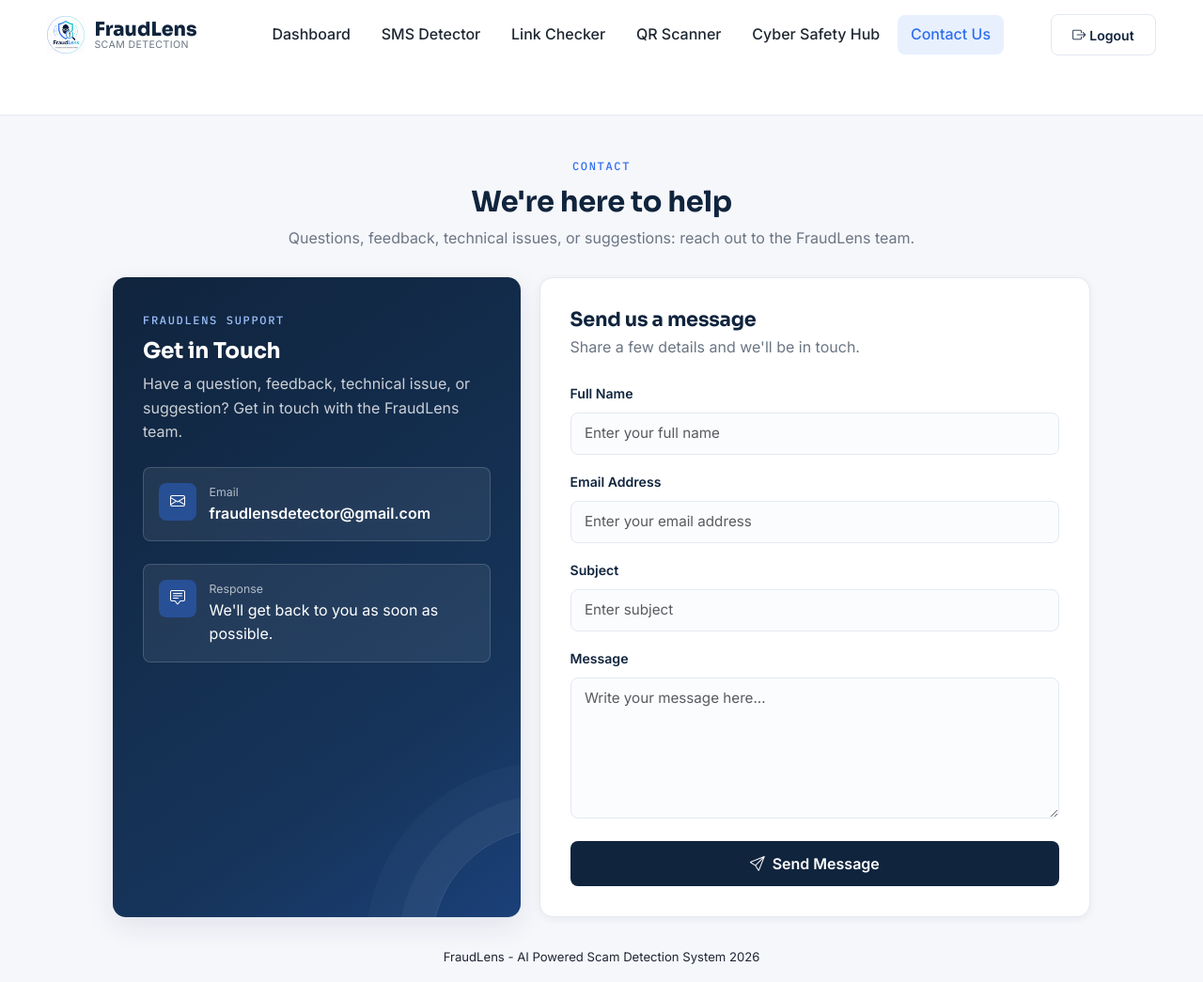
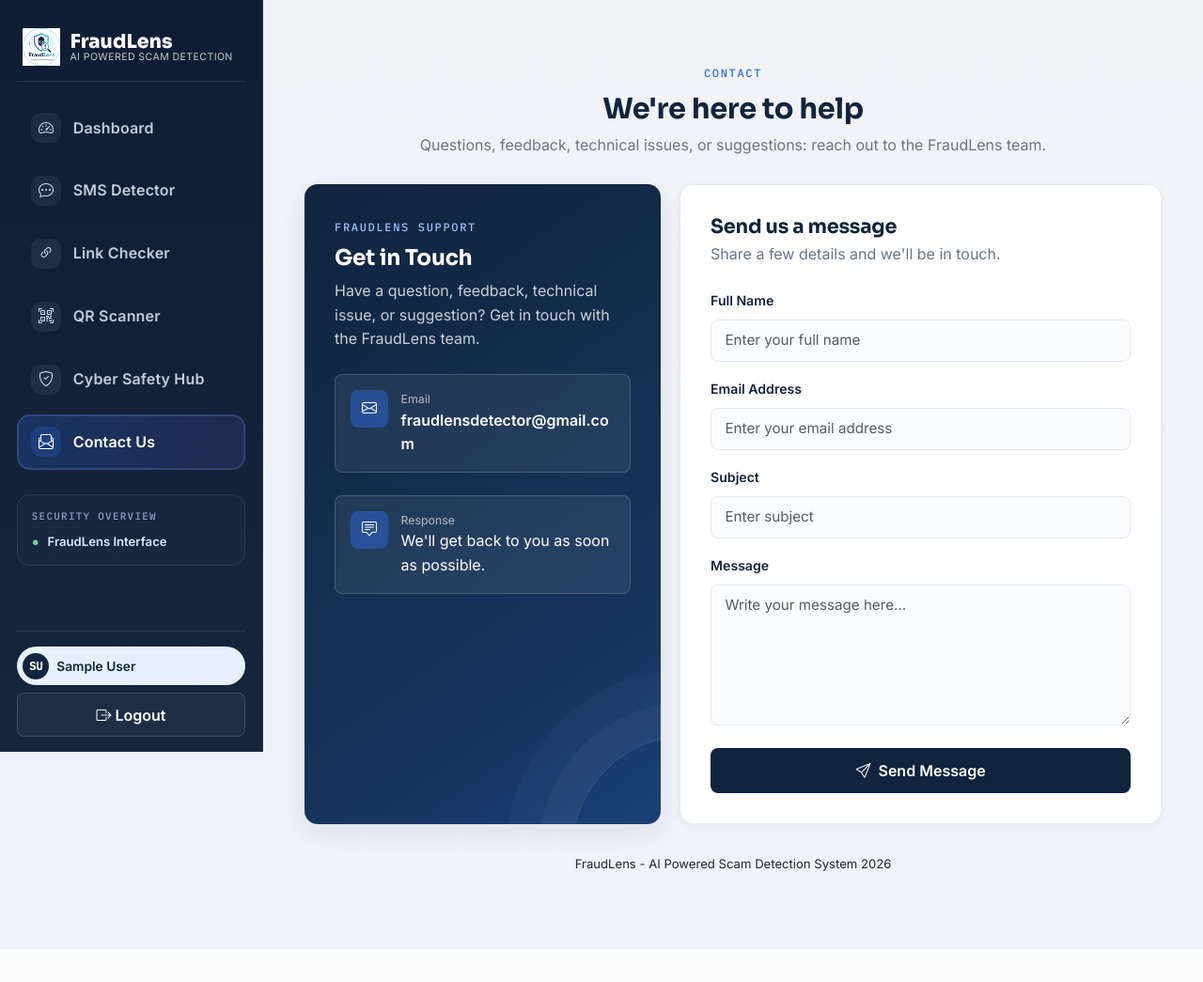
Before and after one commit to tejasmanevk18-hash/FraudLens, a Flask app: page /contact in a window 1280 px wide. Shown: the whole page at 94% size. After the commit the page ends 1009 px from the top, so only its background shows below. Run offline with Flask 3, Linux system fonts and the light colour scheme; the visitor is signed in with stand-in values (Sample User, id 1).

Commit message:
Updated Contact page  Error

```diff
--- a/app.py
+++ b/app.py
@@ -277,7 +277,8 @@
             status_type = "error"
             return render_template(
                 "contact.html", form_data=form_data,
-                status_message=status_message, status_type=status_type
+                status_message=status_message, status_type=status_type,
+                user=current_user_from_session()
             ), 400
 
         submitted_at = datetime.utcnow().strftime("%Y-%m-%d %H:%M UTC")
@@ -320,7 +321,8 @@
 
     return render_template(
         "contact.html", form_data=form_data,
-        status_message=status_message, status_type=status_type
+        status_message=status_message, status_type=status_type,
+        user=current_user_from_session()
     )
 
 
--- a/static/js/script.js
+++ b/static/js/script.js
@@ -583,6 +583,7 @@
       'qr_scanner',
       'safety_hub'
     ];
+    const profilePages = ['contact'];
 
     let current = window.location.pathname.split('/').pop();
     if (!current) current = 'index';
@@ -590,19 +591,19 @@
       current = current.replace(/\.html$/i, '');
     }
 
-    if (!guardedPages.includes(current)) return null;
+    if (!guardedPages.includes(current) && !profilePages.includes(current)) return null;
 
     try {
       const resp = await fetch('/api/whoami', { credentials: 'same-origin' });
       const data = await resp.json().catch(() => ({}));
       if (!data.logged_in) {
-        window.location.href = '/login';
+        if (guardedPages.includes(current)) window.location.href = '/login';
         return null;
       }
       return data.user || null;
     } catch (e) {
       // On network error, fall back to redirect to login to be safe
-      window.location.href = '/login';
+      if (guardedPages.includes(current)) window.location.href = '/login';
       return null;
     }
   }
--- a/templates/contact.html
+++ b/templates/contact.html
@@ -10,41 +10,65 @@
 <link href="{{ url_for('static', filename='css/style.css') }}" rel="stylesheet">
 </head>
 <body>
-<nav class="navbar navbar-expand-lg fl-navbar">
-  <div class="container page-shell px-0">
-    <a class="fl-brand navbar-brand" href="{{ url_for('dashboard') if session.get('user_id') else url_for('login') }}">
-      <img src="{{ url_for('static', filename='images/logo.png') }}" alt="FraudLens Logo" class="fl-logo-img">
-      <div class="fl-logo-fallback">FL</div>
-      <div class="fl-brand-text">
-        <span class="fl-brand-name">FraudLens</span>
-        <span class="fl-brand-sub">Scam Detection</span>
+<div class="fl-app-shell">
+  <aside class="fl-sidebar">
+    <div class="fl-sidebar-inner">
+      <a class="fl-sidebar-brand fl-brand" href="{{ url_for('dashboard') if user else url_for('login') }}">
+        <img src="{{ url_for('static', filename='images/logo.png') }}" alt="FraudLens Logo" class="fl-logo-img">
+        <div class="fl-logo-fallback">FL</div>
+        <div class="fl-brand-text">
+          <span class="fl-brand-name">FraudLens</span>
+          <span class="fl-brand-sub">AI Powered Scam Detection</span>
+        </div>
+      </a>
+
+      <nav class="fl-sidebar-nav" aria-label="Main navigation">
+        <a class="fl-nav-item" href="{{ url_for('dashboard') }}"><span class="fl-nav-icon"><i class="bi bi-speedometer2"></i></span><span>Dashboard</span></a>
+        <a class="fl-nav-item" href="{{ url_for('sms_detector') }}"><span class="fl-nav-icon"><i class="bi bi-chat-dots"></i></span><span>SMS Detector</span></a>
+        <a class="fl-nav-item" href="{{ url_for('link_checker') }}"><span class="fl-nav-icon"><i class="bi bi-link-45deg"></i></span><span>Link Checker</span></a>
+        <a class="fl-nav-item" href="{{ url_for('qr_scanner') }}"><span class="fl-nav-icon"><i class="bi bi-qr-code-scan"></i></span><span>QR Scanner</span></a>
+        <a class="fl-nav-item" href="{{ url_for('safety_hub') }}"><span class="fl-nav-icon"><i class="bi bi-shield-check"></i></span><span>Cyber Safety Hub</span></a>
+        <a class="fl-nav-item active" href="{{ url_for('contact') }}"><span class="fl-nav-icon"><i class="bi bi-envelope-paper"></i></span><span>Contact Us</span></a>
+      </nav>
+
+      <div class="fl-security-card">
+        <span class="label">Security Overview</span>
+        <div class="status-row"><span style="color: #66d69a;">●</span> FraudLens Interface</div>
       </div>
-    </a>
-    <button class="navbar-toggler" type="button" data-bs-toggle="collapse" data-bs-target="#navMain" aria-label="Toggle navigation">
-      <span class="navbar-toggler-icon"></span>
-    </button>
-    <div class="collapse navbar-collapse" id="navMain">
-      <ul class="navbar-nav mx-auto gap-lg-1 mt-3 mt-lg-0">
-        <li class="nav-item"><a class="nav-link" href="{{ url_for('dashboard') }}">Dashboard</a></li>
-        <li class="nav-item"><a class="nav-link" href="{{ url_for('sms_detector') }}">SMS Detector</a></li>
-        <li class="nav-item"><a class="nav-link" href="{{ url_for('link_checker') }}">Link Checker</a></li>
-        <li class="nav-item"><a class="nav-link" href="{{ url_for('qr_scanner') }}">QR Scanner</a></li>
-        <li class="nav-item"><a class="nav-link" href="{{ url_for('safety_hub') }}">Cyber Safety Hub</a></li>
-        <li class="nav-item"><a class="nav-link active" href="{{ url_for('contact') }}">Contact Us</a></li>
-      </ul>
-      <div class="d-flex align-items-center gap-3 mt-3 mt-lg-0">
-        {% if session.get('user_id') %}
-        <a class="btn btn-outline-soft btn-sm" href="{{ url_for('logout') }}"><i class="bi bi-box-arrow-right me-1"></i>Logout</a>
+
+      <div class="fl-sidebar-footer">
+        {% if user %}
+        <button type="button" class="fl-user-chip w-100 text-start" id="userChip" aria-label="Open My Profile" title="My Profile">
+          <span class="fl-user-avatar">{{ (user.full_name[:2].upper()) if user.full_name else 'FL' }}</span>
+          <span>{{ user.full_name or 'User' }}</span>
+        </button>
+        <button type="button" class="btn btn-outline-soft w-100 mt-2" data-logout>
+          <i class="bi bi-box-arrow-right me-1"></i>Logout
+        </button>
         {% else %}
-        <a class="btn btn-outline-soft btn-sm" href="{{ url_for('login') }}">Login</a>
-        <a class="btn btn-primary btn-sm" href="{{ url_for('register') }}">Register</a>
+        <a class="btn btn-outline-soft w-100" href="{{ url_for('login') }}">Login</a>
+        <a class="btn btn-primary w-100 mt-2" href="{{ url_for('register') }}">Register</a>
         {% endif %}
       </div>
     </div>
-  </div>
-</nav>
+  </aside>
+  <div class="fl-sidebar-backdrop"></div>
 
-<main class="page-shell contact-page">
+  <main class="fl-main-content">
+    <header class="fl-mobile-topbar">
+      <button class="fl-sidebar-toggle" type="button" aria-label="Toggle navigation">
+        <i class="bi bi-list"></i>
+      </button>
+      <a class="fl-brand" href="{{ url_for('dashboard') if user else url_for('login') }}">
+        <img src="{{ url_for('static', filename='images/logo.png') }}" alt="FraudLens Logo" class="fl-logo-img">
+        <div class="fl-brand-text">
+          <span class="fl-brand-name">FraudLens</span>
+          <span class="fl-brand-sub">Scam Detection</span>
+        </div>
+      </a>
+    </header>
+
+    <div class="page-shell contact-page">
   <header class="contact-page-header fade-in">
     <span class="section-label">Contact</span>
     <h1 class="mt-2" style="font-size:1.9rem;">We're here to help</h1>
@@ -108,9 +132,12 @@
   </div>
 
   <footer class="fl-footer text-center">FraudLens - AI Powered Scam Detection System 2026</footer>
-</main>
+</div>
+  </main>
+</div>
 
 <script src="https://cdn.jsdelivr.net/npm/bootstrap@5.3.3/dist/js/bootstrap.bundle.min.js"></script>
+<script src="{{ url_for('static', filename='js/script.js') }}"></script>
 <script>
   document.getElementById('contactForm').addEventListener('submit', function () {
     const button = document.getElementById('contactSubmit');
```
